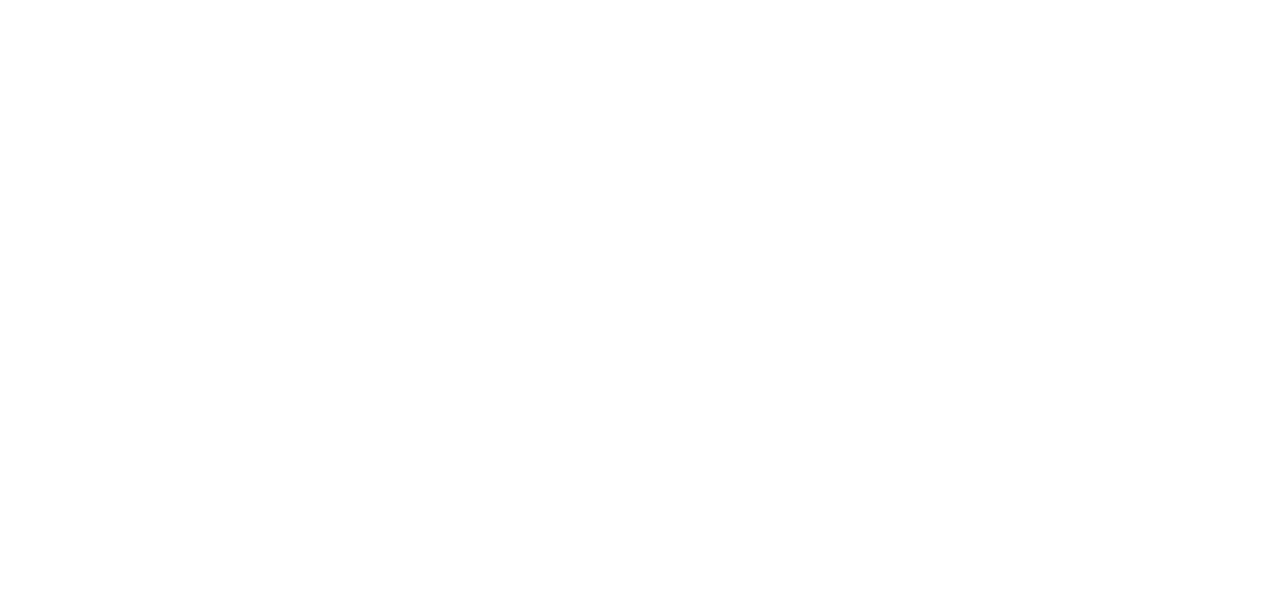
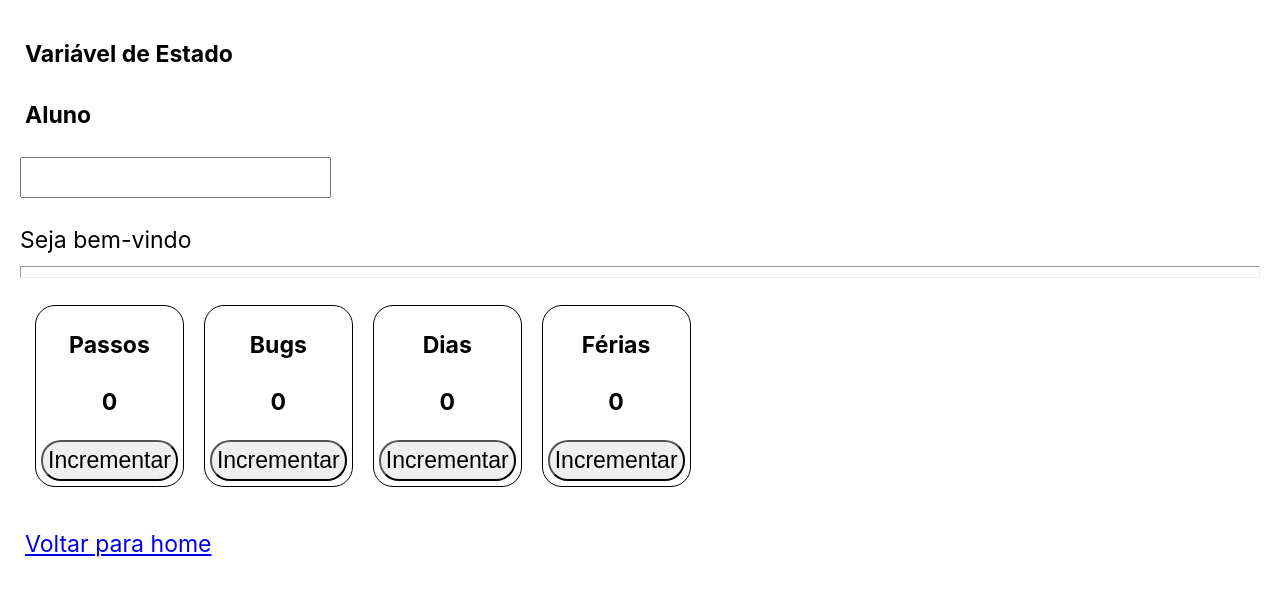
Before and after one commit to David-Santana98/estudo, a React (Create React App) app: page /varestado in a window 1280 px wide. Before the commit this address had no page. Shown: the top 594 px of the page. Built offline with nearby package versions, Linux system fonts and the light colour scheme.

Commit message:
entendendo eventos,variaveis de estado

```diff
--- a/src/App.js
+++ b/src/App.js
@@ -8,6 +8,8 @@
       <header className="App-header">
        <h1>Olá</h1>
         <Link to='/contato'>Ir para contato</Link>
+        <Link to='/eventos'>Ir para eventos</Link>
+        <Link to='/varestado'>Ir para VarEstado</Link>
       </header>
     </div>
   );
--- /dev/null
+++ b/src/Eventos.js
@@ -0,0 +1,25 @@
+import "./Eventos.css";
+import { Link } from "react-router-dom";
+
+export default function Eventos() {
+  function ola() {
+    alert("Oláaaaa");
+  }
+
+  function alterar(e) {
+    alert("alterouuuu!" + e.target.value);
+  }
+  return (
+    <div>
+      <h1> Eventos </h1>
+
+      <input type="text" onChange={alterar} />
+      <br />
+      <br />
+      <button onClick={ola}>Clique Aqui</button>
+      <br />
+      <br />
+      <Link to="/"> Voltar para home </Link>
+    </div>
+  );
+}
--- /dev/null
+++ b/src/VarEstado.css
@@ -0,0 +1,4 @@
+* {
+    font-size: 1.2rem;
+    padding: 5px;
+}
--- /dev/null
+++ b/src/VarEstado.js
@@ -0,0 +1,40 @@
+import { useState } from 'react';
+import './VarEstado.css';
+import { Link } from 'react-router-dom';
+import Contador from './components/contador/Contador.js';
+
+
+
+export default function VarEstado() {
+    //como declarar uma variável de estado
+    const [nome, setNome] = useState('');
+
+    function alterarNome(e) {
+        setNome(e.target.value);
+    }
+
+    return (
+        <div>
+            <h1> Variável de Estado </h1>
+
+            <h3>Aluno</h3>
+            <input type="text" onChange={alterarNome} />
+            <br />
+            <br />
+            Seja bem-vindo {nome}
+
+            <hr />
+
+            <div>
+                <Contador titulo="Passos" />
+                <Contador titulo="Bugs"/>
+                <Contador titulo="Dias"/>
+                <Contador titulo="Férias"/>
+             </div>
+             <br/>
+             <Link to='/'> Voltar para home </Link>
+        </div>
+
+    )
+
+}
--- /dev/null
+++ b/src/components/contador/Contador.css
@@ -0,0 +1,12 @@
+.contador {
+    margin: 10px;
+    border: 1px solid #000 ;
+    border-radius: 20px;
+    display: inline-block;
+    padding: 5px;
+    text-align: center;
+}
+
+button {
+    border-radius: 20px;
+}
--- /dev/null
+++ b/src/components/contador/Contador.js
@@ -0,0 +1,18 @@
+
+import { useState } from "react";
+import './Contador.css';
+export default function Contador(props) {
+  const [cont, setCont] = useState(0);
+
+  function incrementar() {
+    setCont(cont + 1);
+  }
+
+  return (
+    <div className="contador">
+      <h1> {props.titulo}</h1>
+      <h2> {cont} </h2>
+      <button onClick={incrementar}> Incrementar </button>
+    </div>
+  );
+}
--- a/src/index.js
+++ b/src/index.js
@@ -1,20 +1,24 @@
-import React from 'react';
-import ReactDOM from 'react-dom/client';
-import './index.css';
-import App from './App';
-import Contato from './Contato';
-import Discord from './discord';
+import React from "react";
+import ReactDOM from "react-dom/client";
+import "./index.css";
+import App from "./App";
+import Contato from "./Contato";
+import Discord from "./discord";
+import Eventos from "./Eventos";
+import VarEstado from "./VarEstado";
 
-import { BrowserRouter, Routes, Route } from 'react-router-dom';
+import { BrowserRouter, Routes, Route } from "react-router-dom";
 
-const root = ReactDOM.createRoot(document.getElementById('root'));
+const root = ReactDOM.createRoot(document.getElementById("root"));
 root.render(
   <React.StrictMode>
     <BrowserRouter>
       <Routes>
-        <Route path='/' element={<App />} />
-        <Route path='/contato' element={<Contato />} />
-        <Route path='/discord' element={<Discord />} />
+        <Route path="/" element={<App />} />
+        <Route path="/contato" element={<Contato />} />
+        <Route path="/discord" element={<Discord />} />
+        <Route path="/eventos" element={<Eventos />} />
+        <Route path="/varestado" element={<VarEstado />} />
       </Routes>
     </BrowserRouter>
   </React.StrictMode>
```
Also changed, not shown: src/Eventos.css (added), 1 other file (tests, documents, lock files or other folders).
